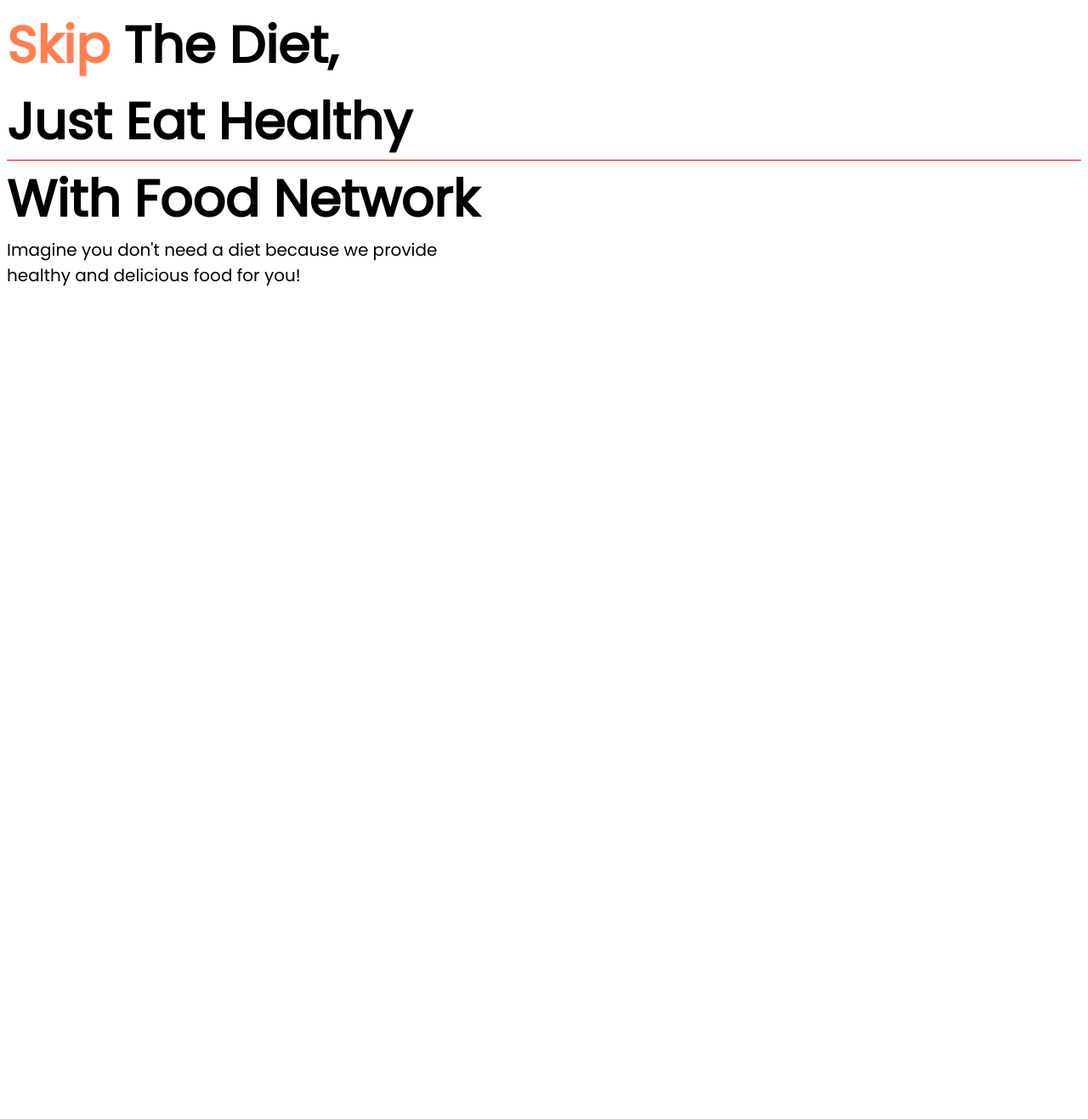
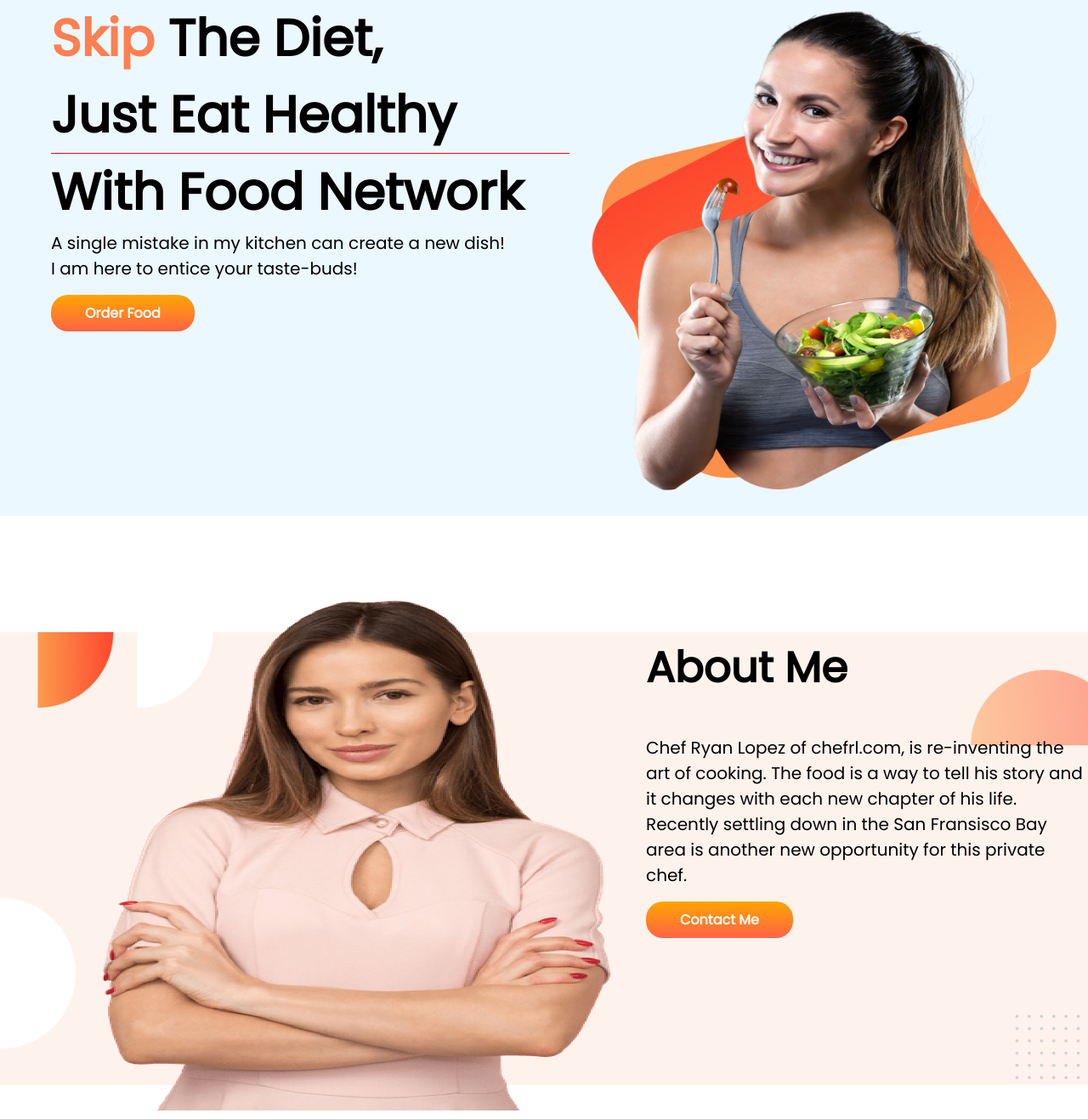
Before and after one commit to Ishaque01/Food-Network, a plain HTML site: page index.html in a window 1280 px wide. Shown: the whole page at 85% size. Before the commit the page ends 800 px from the top, so only its background shows below. Drawn offline with Linux system fonts and the light colour scheme.

Commit message:
about-me -added

```diff
--- a/index.html
+++ b/index.html
@@ -1,5 +1,6 @@
 <!DOCTYPE html>
 <html lang="en">
+
 <head>
     <meta charset="UTF-8">
     <meta http-equiv="X-UA-Compatible" content="IE=edge">
@@ -10,11 +11,31 @@
     <link rel="preconnect" href="https://fonts.gstatic.com" crossorigin>
     <link href="https://fonts.googleapis.com/css2?family=Poppins&display=swap" rel="stylesheet">
 </head>
+
 <body>
+    <section id="background-top-side" class="flexible-container">
+    <div class="half-width">
     <h1><span class="Diffrent-color">Skip</span> The Diet,</h1>
     <h1>Just Eat Healthy <h1>
-    <h1 id="Horizontal-line">With Food Network</h1>
-    <p>Imagine you don't need a diet because we provide</p>
-    <p>healthy and delicious food for you!</p>
+            <h1 id="Horizontal-line">With Food Network</h1>
+            <p>A single mistake in my kitchen can create a new dish!</p>
+            <p>I am here to entice your taste-buds!</p><br>
+            <a target="_blank" class="link-button" href="https://www.facebook.com/ishaque.ahmed.777158">Order Food</a>
+    </div>
+    <div class="half-width">
+            <img src="food-network-main/images/female/Group 8425.png">
+    </div>
+    </section>
+    <section id="background-bottom" class="flexible-container">
+        <div id="second-image" class="half-width">
+            <img src="food-network-main/images/female/Person Image.png">
+        </div>
+        <div class="half-width">
+            <h2>About Me</h2>
+            <p>Chef Ryan Lopez of chefrl.com, is re-inventing the art of cooking. The food is a way to tell his story and it changes with each new chapter of his life. Recently settling down in the San Fransisco Bay area is another new opportunity for this private chef.</p><br>
+                <a target="_blank" class="link-button" href="https://www.facebook.com/ishaque.ahmed.777158">Contact Me</a>
+        </div>
+    </section>
 </body>
+
 </html>
--- a/style.css
+++ b/style.css
@@ -1,5 +1,6 @@
 body{
     font-family: 'Poppins', sans-serif;
+    margin: 0;
 }
 .Diffrent-color{
     color: coral;
@@ -9,10 +10,52 @@ h1{
     font-size: 60px;
     margin: 0;
 }
+h2{
+    font-weight: 700;
+    font-size: 50px;
+
+}
 p{
     margin: 0;
     font-size: 20px;
 }
+.flexible-container{
+    display: flex;
+    padding-left: 60px;
+    margin-bottom: 100px;
+}
+#background-top-side{
+    background-image: url(food-network-main/images/shapes/Frame\ 57.jpg);
+    background-repeat: no-repeat;
+    background-position:right;
+}
 #Horizontal-line{
     border-top: 1px solid red;
 }
+.half-width{
+    width: 100%
+}
+.half-width img{
+    height: 600px; width: 600px;
+}
+.link-button{
+    text-decoration: none;
+    background-image: linear-gradient(orange,tomato);
+    padding: 10px 40px;
+    border-radius: 20px;
+    padding-top: 10px;
+    color: white;
+    font-weight: 700;
+
+}
+#second-image{
+    padding-left: 60px;
+    padding-right: 40px;
+    height: 200px width: 200px
+}
+#background-bottom{
+    background-image: url(food-network-main/images/shapes/7.png);
+    background-repeat: no-repeat;
+    background-position: right;
+    background-size: 100%;
+}
```
